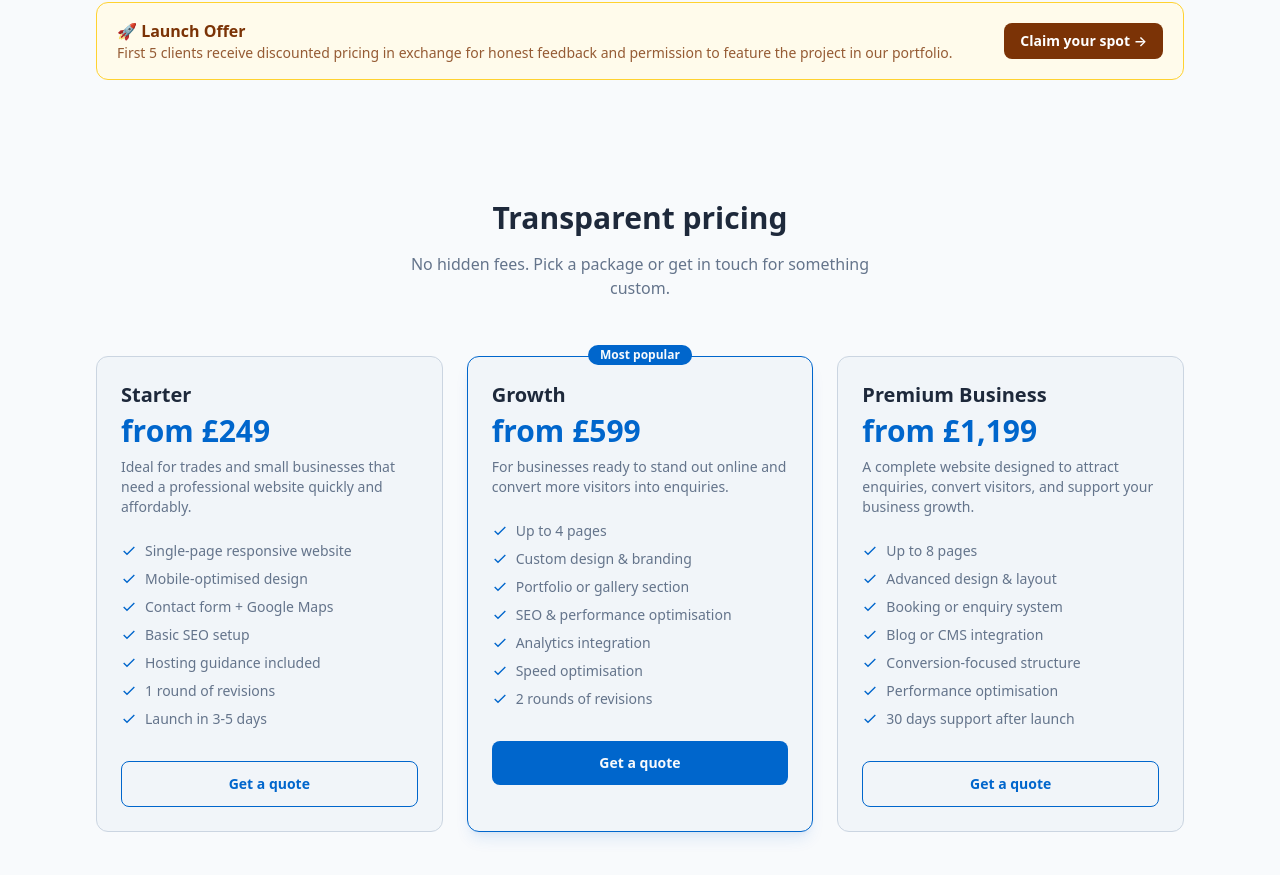
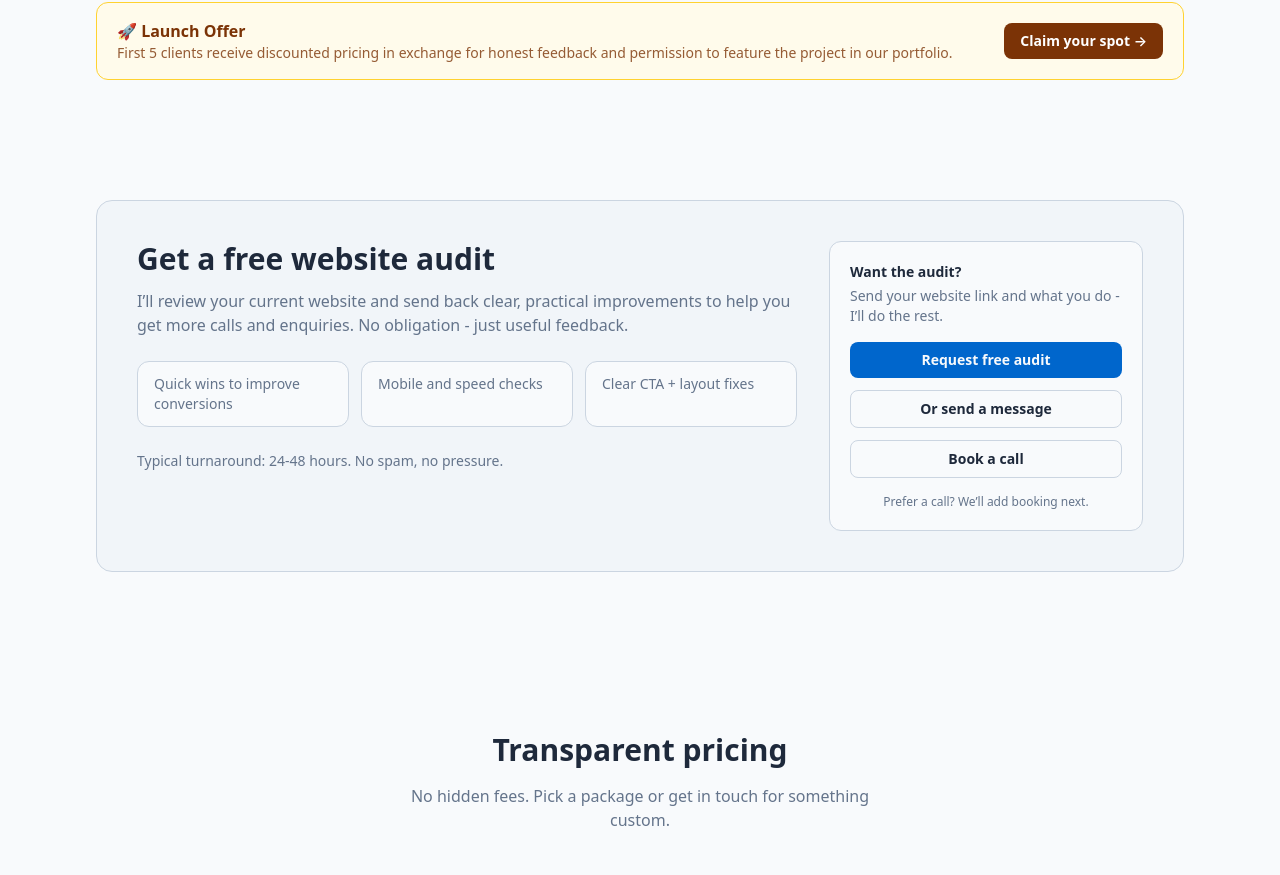
Before and after one commit to mwk900/northsummit-agency, a Next.js app: page / in a window 1280 px wide. Shown: the part 2960-3835 px from the top of the page. Built offline with nearby package versions, Linux system fonts and the light colour scheme; no server answers.

Commit message:
Conversion improvements: free audit section, scroll nav fix, booking integration, contact UX improvements

```diff
--- a/src/components/ScrollSpyNav.tsx
+++ b/src/components/ScrollSpyNav.tsx
@@ -20,6 +20,12 @@ const I: Record<string, React.ReactNode> = {
       <path d="M22 21v-2a4 4 0 0 0-3-3.87" /><path d="M16 3.13a4 4 0 0 1 0 7.75" />
     </svg>
   ),
+audit: (
+  <svg width="14" height="14" viewBox="0 0 24 24" fill="none" stroke="currentColor" strokeWidth="2" strokeLinecap="round" strokeLinejoin="round">
+    <circle cx="12" cy="12" r="3" />
+    <path d="M19.4 15a1.65 1.65 0 0 0 .33 1.82l.06.06a2 2 0 0 1 0 2.83 2 2 0 0 1-2.83 0l-.06-.06a1.65 1.65 0 0 0-1.82-.33 1.65 1.65 0 0 0-1 1.51V22a2 2 0 0 1-2 2 2 2 0 0 1-2-2v-.09a1.65 1.65 0 0 0-1-1.51 1.65 1.65 0 0 0-1.82.33l-.06.06a2 2 0 0 1-2.83 0 2 2 0 0 1 0-2.83l.06-.06A1.65 1.65 0 0 0 4.6 15a1.65 1.65 0 0 0-1.51-1H3a2 2 0 0 1-2-2 2 2 0 0 1 2-2h.09A1.65 1.65 0 0 0 4.6 9a1.65 1.65 0 0 0-.33-1.82l-.06-.06a2 2 0 0 1 0-2.83 2 2 0 0 1 2.83 0l.06.06A1.65 1.65 0 0 0 9 4.6a1.65 1.65 0 0 0 1-1.51V3a2 2 0 0 1 2-2 2 2 0 0 1 2 2v.09A1.65 1.65 0 0 0 15 4.6a1.65 1.65 0 0 0 1.82-.33l.06-.06a2 2 0 0 1 2.83 0 2 2 0 0 1 0 2.83l-.06.06A1.65 1.65 0 0 0 19.4 9a1.65 1.65 0 0 0 1.51 1H21a2 2 0 0 1 2 2 2 2 0 0 1-2 2h-.09a1.65 1.65 0 0 0-1.51 1z" />
+  </svg>
+),
   pricing: (
     <svg width="14" height="14" viewBox="0 0 24 24" fill="none" stroke="currentColor" strokeWidth="2" strokeLinecap="round" strokeLinejoin="round">
       <line x1="12" y1="1" x2="12" y2="23" /><path d="M17 5H9.5a3.5 3.5 0 0 0 0 7h5a3.5 3.5 0 0 1 0 7H6" />
--- a/src/pages/contact.tsx
+++ b/src/pages/contact.tsx
@@ -1,37 +1,72 @@
-import { motion } from 'framer-motion';
-import SEOHead from '@/components/SEOHead';
-import ContactForm from '@/components/ContactForm';
-import { siteConfig } from '@/data/site';
+import { motion } from "framer-motion";
+import SEOHead from "@/components/SEOHead";
+import ContactForm from "@/components/ContactForm";
+import { siteConfig } from "@/data/site";
+import { useRouter } from "next/router";
 
 export default function Contact() {
+  const router = useRouter();
+  const intent = typeof router.query.intent === "string" ? router.query.intent : "";
+
+  const isAudit = intent === "audit";
+
+  const title = isAudit ? "Request a free website audit" : "Get a quote";
+  const description = isAudit
+    ? "Send your website link and what you do. I’ll reply with clear improvements to help you get more enquiries."
+    : "Tell us about your project and we'll get back to you within 24 hours.";
+
   return (
     <>
       <SEOHead
-        title="Contact"
-        description="Get in touch for a free quote. We build websites for trades and local businesses across the UK & Europe."
+        title={isAudit ? "Free Website Audit" : "Contact"}
+        description={
+          isAudit
+            ? "Request a free website audit. Get clear, practical improvements to help your business get more enquiries."
+            : "Get in touch for a free quote. We build websites for trades and local businesses across the UK & Europe."
+        }
         path="/contact"
       />
 
       <section className="py-20">
         <div className="max-w-2xl mx-auto px-4 sm:px-6 lg:px-8">
           <motion.div initial={{ opacity: 0, y: 20 }} animate={{ opacity: 1, y: 0 }} className="mb-12">
-            <h1 className="text-3xl sm:text-4xl font-bold text-text-primary mb-2">Get a quote</h1>
+            <h1 className="text-3xl sm:text-4xl font-bold text-text-primary mb-2">{title}</h1>
             <div className="w-20 h-1 rounded-full bg-accent mb-4" />
-            <p className="text-text-secondary">
-              Tell us about your project and we&apos;ll get back to you within 24 hours.
-            </p>
+            <p className="text-text-secondary">{description}</p>
+
+            {isAudit && (
+              <p className="mt-4 text-sm text-text-secondary">
+                Include: your website URL, what you do, and your service area (e.g. Nottingham).
+              </p>
+            )}
           </motion.div>
+<motion.div initial={{ opacity: 0, y: 20 }} animate={{ opacity: 1, y: 0 }} transition={{ delay: 0.1 }}>
+  <ContactForm />
 
-          <motion.div initial={{ opacity: 0, y: 20 }} animate={{ opacity: 1, y: 0 }} transition={{ delay: 0.1 }}>
-            <ContactForm />
-          </motion.div>
+  <div className="mt-4">
+    <a
+      href="https://calendly.com/north-summit-tuta/30min"
+      target="_blank"
+      rel="noopener noreferrer"
+      className="block w-full text-center py-3 rounded-lg text-sm font-semibold border border-border-color hover:bg-white/5 transition"
+      style={{ color: "var(--text-primary)" }}
+    >
+     Prefer a call? Book a time
+    </a>
+  </div>
+</motion.div>
 
-          <motion.div initial={{ opacity: 0, y: 20 }} animate={{ opacity: 1, y: 0 }} transition={{ delay: 0.2 }} className="mt-12 pt-8 border-t border-border-color text-center">
+          <motion.div
+            initial={{ opacity: 0, y: 20 }}
+            animate={{ opacity: 1, y: 0 }}
+            transition={{ delay: 0.2 }}
+            className="mt-12 pt-8 border-t border-border-color text-center"
+          >
             <p className="text-sm text-text-secondary mb-4">Or reach out directly</p>
             <a
               href={`mailto:${siteConfig.agency.email}`}
               className="inline-flex items-center gap-2 px-4 py-2.5 rounded-lg border border-border-color text-text-secondary hover:text-accent hover:border-accent transition-colors text-sm"
-              style={{ backgroundColor: 'var(--secondary-bg)' }}
+              style={{ backgroundColor: "var(--secondary-bg)" }}
             >
               <svg width="16" height="16" viewBox="0 0 24 24" fill="none" stroke="currentColor" strokeWidth="2">
                 <path d="M4 4h16c1.1 0 2 .9 2 2v12c0 1.1-.9 2-2 2H4c-1.1 0-2-.9-2-2V6c0-1.1.9-2 2-2z" />
@@ -39,6 +74,8 @@ export default function Contact() {
               </svg>
               {siteConfig.agency.email}
             </a>
+
+
           </motion.div>
         </div>
       </section>
--- a/src/pages/index.tsx
+++ b/src/pages/index.tsx
@@ -42,6 +42,7 @@ export default function Home() {
     { id: "process", label: "Steps", icon: "steps" },
     { id: "portfolio", label: "Portfolio", icon: "portfolio" },
     { id: "who-this-is-for", label: "Fit", icon: "fit" },
+    { id: "audit", label: "Audit", icon: "audit" },
     { id: "pricing", label: "Pricing", icon: "pricing" },
     { id: "next", label: "Begin", icon: "begin" },
   ]}
@@ -280,6 +281,93 @@ export default function Home() {
         </div>
       </section>
 
+      {/* Free Audit */}
+      <section id="audit" className="py-20">
+        <div className="max-w-6xl mx-auto px-4 sm:px-6 lg:px-8">
+          <div
+            className="rounded-2xl border border-border-color p-8 sm:p-10"
+            style={{ backgroundColor: "var(--secondary-bg)" }}
+          >
+            <div className="grid lg:grid-cols-3 gap-8 items-start">
+              <div className="lg:col-span-2">
+                <h2 className="text-2xl sm:text-3xl font-bold text-text-primary">
+                  Get a free website audit
+                </h2>
+                <p className="mt-3 text-text-secondary max-w-2xl">
+                  I’ll review your current website and send back clear, practical improvements to help you get more calls and enquiries.
+                  No obligation - just useful feedback.
+                </p>
+
+                <ul className="mt-6 grid sm:grid-cols-3 gap-3">
+                  {[
+                    "Quick wins to improve conversions",
+                    "Mobile and speed checks",
+                    "Clear CTA + layout fixes",
+                  ].map((item) => (
+                    <li
+                      key={item}
+                      className="rounded-xl border border-border-color px-4 py-3 text-sm text-text-secondary"
+                      style={{ backgroundColor: "var(--primary-bg)" }}
+                    >
+                      {item}
+                    </li>
+                  ))}
+                </ul>
+
+                <p className="mt-6 text-sm text-text-secondary">
+                  Typical turnaround: 24-48 hours. No spam, no pressure.
+                </p>
+              </div>
+
+              <div className="lg:col-span-1">
+                <div className="rounded-xl border border-border-color p-5" style={{ backgroundColor: "var(--primary-bg)" }}>
+                  <p className="text-sm font-semibold text-text-primary">Want the audit?</p>
+                  <p className="mt-1 text-sm text-text-secondary">
+                    Send your website link and what you do - I’ll do the rest.
+                  </p>
+
+<div className="mt-4 flex flex-col gap-3">
+  <a
+    href="/contact?intent=audit"
+    className="inline-flex items-center justify-center rounded-lg px-4 py-2 text-sm font-semibold bg-accent hover:opacity-90 transition"
+    style={{ color: "var(--primary-bg)" }}
+  >
+    Request free audit
+  </a>
+
+  <a
+    href="/contact"
+    className="inline-flex items-center justify-center rounded-lg px-4 py-2 text-sm font-semibold border border-border-color hover:bg-white/5 transition"
+    style={{ color: "var(--text-primary)" }}
+  >
+    Or send a message
+  </a>
+
+  <a
+    href="https://calendly.com/north-summit-tuta/30min"
+    target="_blank"
+    rel="noopener noreferrer"
+    className="inline-flex items-center justify-center rounded-lg px-4 py-2 text-sm font-semibold border border-border-color hover:bg-white/5 transition"
+    style={{ color: "var(--text-primary)" }}
+  >
+    Book a call
+  </a>
+</div>
+
+
+
+<p className="mt-4 text-xs text-text-secondary text-center">
+  Prefer a call? We’ll add booking next.
+</p>
+                </div>
+              </div>
+            </div>
+          </div>
+        </div>
+      </section>
+
+
+
       {/* Pricing */}
       <section id="pricing" className="py-20">
         <div className="max-w-6xl mx-auto px-4 sm:px-6 lg:px-8">
```
Lines whose indentation alone changed are shown as unchanged.
